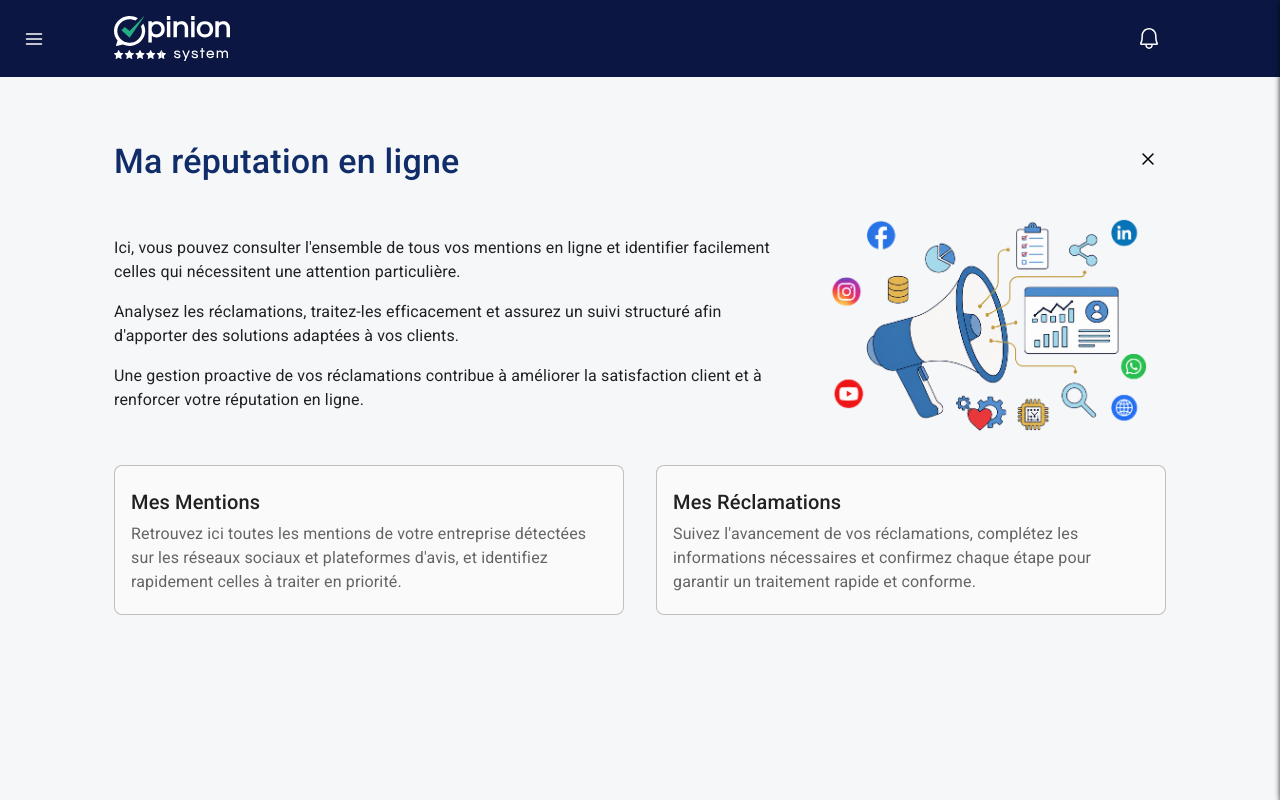
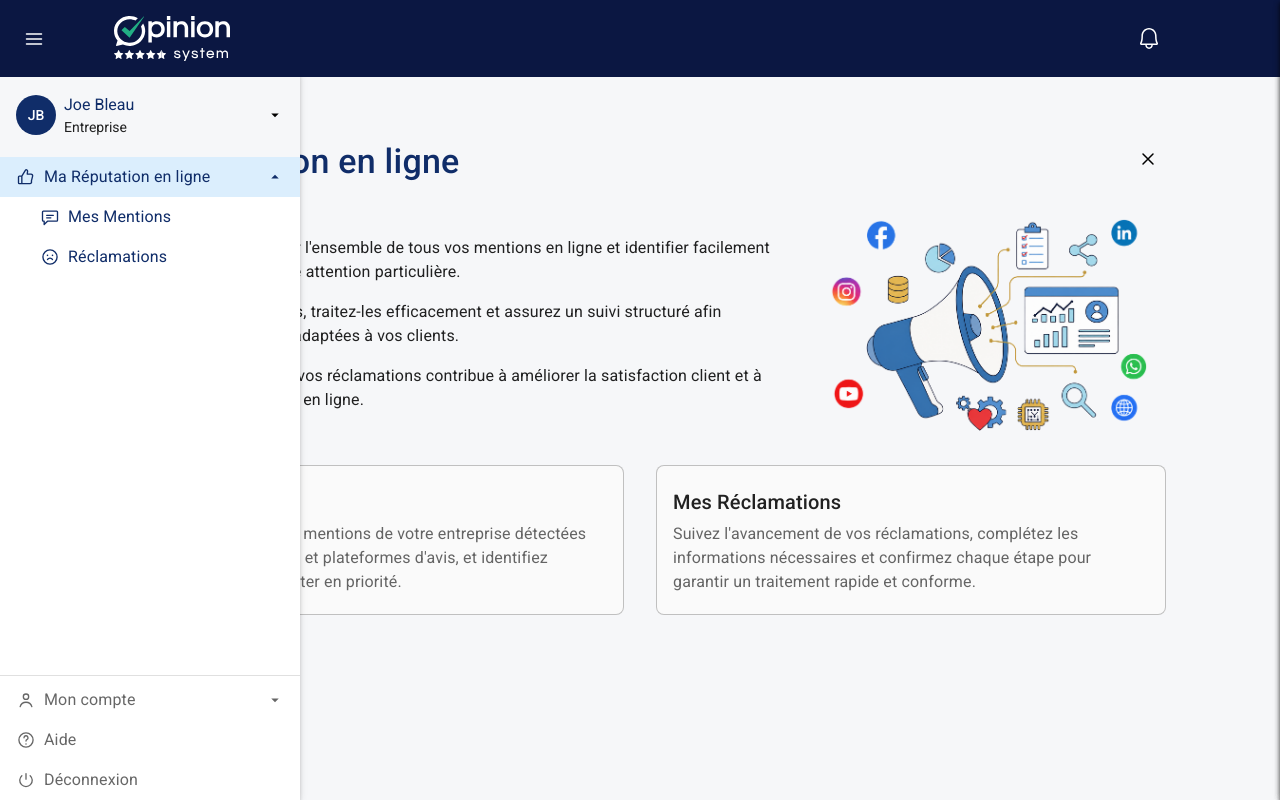
Before and after one commit to ArifLalani/Traitement-de-Reclamations, a React (Vite) app in the folder proto-réclamations/client/: page / in a window 1280 px wide. Built offline with nearby package versions, Linux system fonts and the light colour scheme.

Commit message:
Open sidebar by default

```diff
--- a/proto-réclamations/client/src/components/ReclamationsPage/ReclamationsPage.tsx
+++ b/proto-réclamations/client/src/components/ReclamationsPage/ReclamationsPage.tsx
@@ -163,7 +163,7 @@ export default function ReclamationsPage() {
   const [scrolled, setScrolled] = useState(false);
   const [appbarStuck, setAppbarStuck] = useState(false);
   const appbarRef = useRef<HTMLDivElement>(null);
-  const [sidebarOpen, setSidebarOpen] = useState(false);
+  const [sidebarOpen, setSidebarOpen] = useState(true);
   const [showScrollTop, setShowScrollTop] = useState(false);
   const [createdIds, setCreatedIds] = useState<Set<string>>(new Set());
   const [stateOverrides, setStateOverrides] = useState<Record<string, ReclamationState>>({});
```
